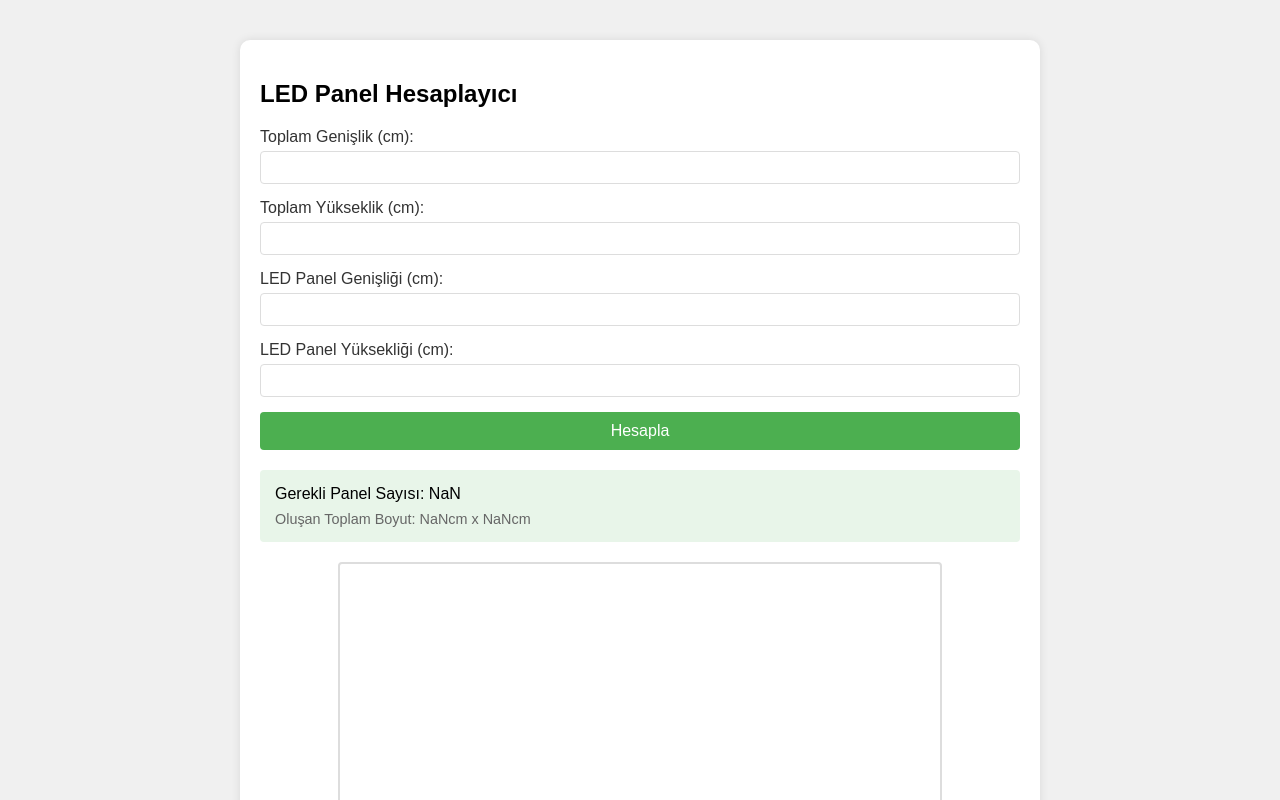
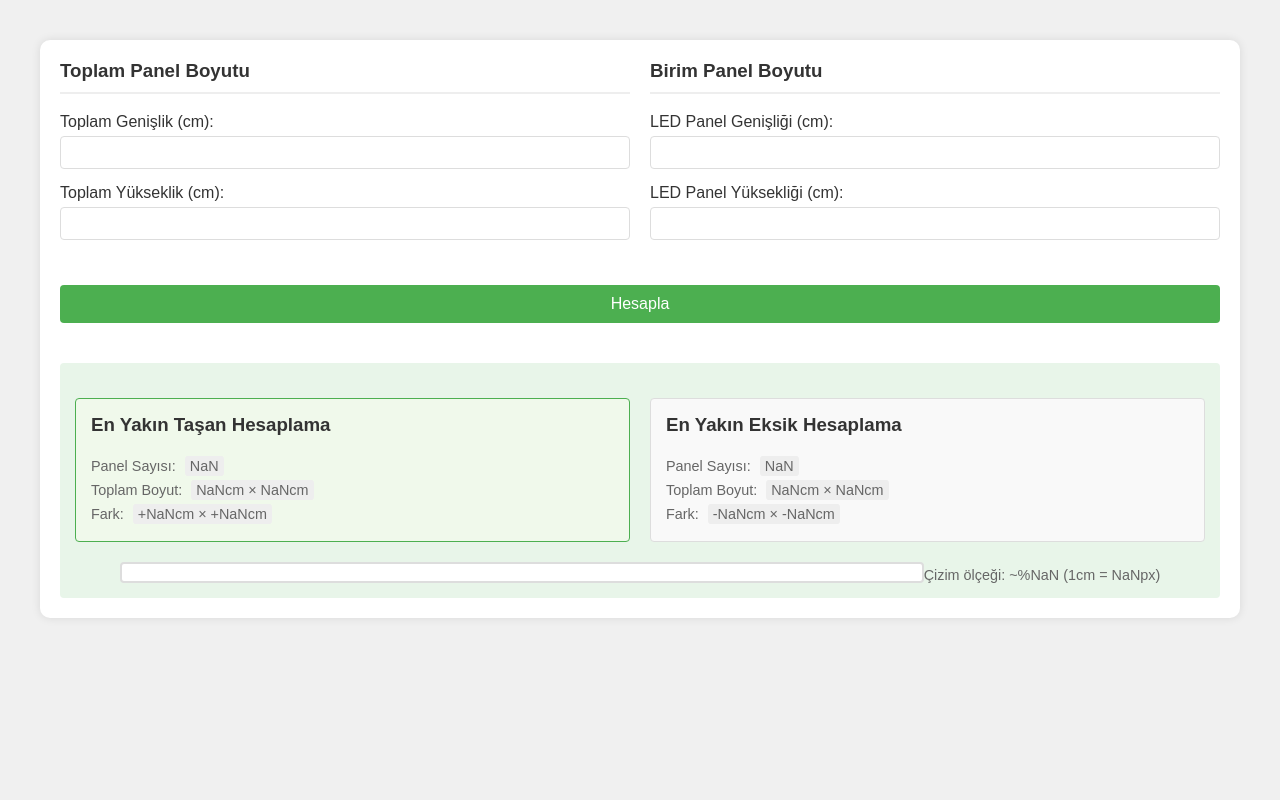
Before and after one commit to Glue7659/AI, a plain HTML site: page Ledpanel.html in a window 1280 px wide. Both pictures are taken after a click on the button "Hesapla". Shown: the top 800 px of the page. Drawn offline with Linux system fonts and the light colour scheme.

Commit message:
Update Ledpanel.html

```diff
--- a/Ledpanel.html
+++ b/Ledpanel.html
@@ -6,7 +6,7 @@
     <style>
         body {
             font-family: Arial, sans-serif;
-            max-width: 800px;
+            max-width: 1200px;
             margin: 20px auto;
             padding: 20px;
             background-color: #f0f0f0;
@@ -17,6 +17,9 @@
             padding: 20px;
             border-radius: 10px;
             box-shadow: 0 0 10px rgba(0,0,0,0.1);
+            display: flex;
+            flex-wrap: wrap;
+            gap: 20px;
         }
 
         .input-group {
@@ -46,6 +49,7 @@
             cursor: pointer;
             width: 100%;
             font-size: 16px;
+            margin-top: 10px;
         }
 
         button:hover {
@@ -58,17 +62,53 @@
             background-color: #e8f5e9;
             border-radius: 4px;
             display: none;
+            width: 100%;
         }
 
-        #canvasContainer {
+        .result-group {
+            display: flex;
+            gap: 20px;
+            margin-top: 20px;
+        }
+
+        .result-box {
+            flex: 1;
+            padding: 15px;
+            background-color: #f9f9f9;
+            border-radius: 4px;
+            border: 1px solid #ddd;
+            cursor: pointer;
+            transition: all 0.2s;
+        }
+
+        .result-box:hover {
+            transform: translateY(-2px);
+            box-shadow: 0 2px 8px rgba(0,0,0,0.1);
+        }
+
+        .result-box.active {
+            border-color: #4CAF50;
+            background-color: #f0f9eb;
+        }
+
+        .result-box h3 {
+            margin-top: 0;
+            color: #333;
+        }
+
+        .canvas-container {
             margin-top: 20px;
             text-align: center;
+            width: 100%;
+            display: flex;
+            justify-content: center;
         }
 
         canvas {
             border: 2px solid #ddd;
             border-radius: 4px;
             background-color: #fff;
+            max-width: 100%;
         }
 
         .scale-info {
@@ -77,128 +117,190 @@
             margin-top: 5px;
         }
 
-        .warning {
-            color: #d32f2f;
-            background-color: #ffebee;
-            padding: 10px;
-            border-radius: 4px;
-            margin-top: 10px;
-            font-size: 0.9em;
-            border: 1px solid #ffcdd2;
+        .form-group {
+            flex: 1;
+            min-width: 300px;
         }
 
-        .dimension-info {
+        .form-group h3 {
+            margin-top: 0;
+            color: #333;
+            padding-bottom: 10px;
+            border-bottom: 2px solid #eee;
+        }
+
+        .dimension-details {
             margin-top: 8px;
             font-size: 0.9em;
             color: #666;
+        }
+
+        .dimension-details span {
+            display: inline-block;
+            margin: 2px 5px;
+            padding: 2px 5px;
+            background: #eee;
+            border-radius: 3px;
         }
     </style>
 </head>
 <body>
     <div class="calculator">
-        <h2>LED Panel Hesaplayıcı</h2>
-
+        <div class="form-group">
+            <h3>Toplam Panel Boyutu</h3>
             <div class="input-group">
                 <label>Toplam Genişlik (cm):</label>
                 <input type="number" id="totalWidth" step="0.1">
             </div>
-
             <div class="input-group">
                 <label>Toplam Yükseklik (cm):</label>
                 <input type="number" id="totalHeight" step="0.1">
             </div>
+        </div>
 
+        <div class="form-group">
+            <h3>Birim Panel Boyutu</h3>
             <div class="input-group">
                 <label>LED Panel Genişliği (cm):</label>
                 <input type="number" id="panelWidth" step="0.1">
             </div>
-
             <div class="input-group">
                 <label>LED Panel Yüksekliği (cm):</label>
                 <input type="number" id="panelHeight" step="0.1">
+            </div>
         </div>
 
         <button onclick="calculatePanels()">Hesapla</button>
 
         <div class="result" id="result">
-            Gerekli Panel Sayısı: <span id="count">0</span>
-            <div id="dimensionInfo"></div>
-            <div id="warningMessage"></div>
+            <div class="result-group">
+                <div class="result-box" id="overflowResult" onclick="showDrawing('overflow')">
+                    <h3>En Yakın Taşan Hesaplama</h3>
+                    <div class="dimension-details">
+                        <div>Panel Sayısı: <span id="overflowCount">0</span></div>
+                        <div>Toplam Boyut: <span id="overflowDimensions">0cm × 0cm</span></div>
+                        <div>Fark: <span id="overflowDifference">+0cm × +0cm</span></div>
+                    </div>
+                </div>
+                <div class="result-box" id="underflowResult" onclick="showDrawing('underflow')">
+                    <h3>En Yakın Eksik Hesaplama</h3>
+                    <div class="dimension-details">
+                        <div>Panel Sayısı: <span id="underflowCount">0</span></div>
+                        <div>Toplam Boyut: <span id="underflowDimensions">0cm × 0cm</span></div>
+                        <div>Fark: <span id="underflowDifference">-0cm × -0cm</span></div>
+                    </div>
+                </div>
             </div>
 
-        <div id="canvasContainer">
-            <canvas id="panelCanvas" width="600" height="400"></canvas>
+            <div class="canvas-container">
+                <canvas id="panelCanvas" width="800" height="400"></canvas>
                 <div class="scale-info" id="scaleInfo"></div>
+            </div>
         </div>
     </div>
 
     <script>
         const canvas = document.getElementById('panelCanvas');
         const ctx = canvas.getContext('2d');
+        let currentCalculation = null;
+        let calculations = {};
 
         function calculatePanels() {
-            // Değerleri alma
             const totalWidth = parseFloat(document.getElementById('totalWidth').value);
             const totalHeight = parseFloat(document.getElementById('totalHeight').value);
             const panelWidth = parseFloat(document.getElementById('panelWidth').value);
             const panelHeight = parseFloat(document.getElementById('panelHeight').value);
 
-            // Hata kontrolü
             if([totalWidth, totalHeight, panelWidth, panelHeight].some(v => v <= 0)) {
                 alert("Lütfen tüm alanlara 0'dan büyük değerler giriniz!");
                 return;
             }
 
-            // Hesaplamalar
-            const panelsWidth = Math.ceil(totalWidth / panelWidth);
-            const panelsHeight = Math.ceil(totalHeight / panelHeight);
-            const totalPanels = panelsWidth * panelsHeight;
+            // Hesaplamaları yap
+            calculations = {
+                overflow: calculateDimensions(totalWidth, totalHeight, panelWidth, panelHeight, 'ceil'),
+                underflow: calculateDimensions(totalWidth, totalHeight, panelWidth, panelHeight, 'floor')
+            };
 
-            // Gerçek boyut hesaplamaları
-            const actualWidth = panelsWidth * panelWidth;
-            const actualHeight = panelsHeight * panelHeight;
-            const widthDiff = actualWidth - totalWidth;
-            const heightDiff = actualHeight - totalHeight;
+            // Sonuçları göster
+            updateResultDisplay();
+            document.getElementById('result').style.display = 'block';
 
-            // Boyut bilgilerini hazırla
-            let dimensionHTML = `
-                <div class="dimension-info">
-                    Oluşan Toplam Boyut: ${actualWidth.toFixed(1)}cm x ${actualHeight.toFixed(1)}cm
-                </div>
-            `;
-
-            // Uyarı mesajını hazırla
-            let warningHTML = '';
-            if(widthDiff > 0 || heightDiff > 0) {
-                warningHTML = `
-                    <div class="warning">
-                        ⚠️ Hedef boyuttan fark:
-                        ${widthDiff > 0 ? `Genişlikte +${widthDiff.toFixed(1)}cm` : ''}
-                        ${heightDiff > 0 ? `Yükseklikte +${heightDiff.toFixed(1)}cm` : ''}
-                    </div>
-                `;
+            // Varsayılan olarak taşan hesaplamayı göster
+            showDrawing('overflow');
         }
 
-            // Sonucu gösterme
-            document.getElementById('count').textContent = totalPanels;
-            document.getElementById('dimensionInfo').innerHTML = dimensionHTML;
-            document.getElementById('warningMessage').innerHTML = warningHTML;
-            document.getElementById('result').style.display = 'block';
+        function calculateDimensions(totalW, totalH, panelW, panelH, method) {
+            const calcMethod = method === 'ceil' ? Math.ceil : Math.floor;
 
-            // Çizimi yap
-            drawPanels(totalWidth, totalHeight, panelWidth, panelHeight, panelsWidth, panelsHeight);
+            const cols = calcMethod(totalW / panelW);
+            const rows = calcMethod(totalH / panelH);
+            const actualW = cols * panelW;
+            const actualH = rows * panelH;
+
+            return {
+                cols,
+                rows,
+                totalPanels: cols * rows,
+                actualW,
+                actualH,
+                diffW: actualW - totalW,
+                diffH: actualH - totalH
+            };
+        }
+
+        function updateResultDisplay() {
+            // Taşan hesaplama
+            document.getElementById('overflowCount').textContent = calculations.overflow.totalPanels;
+            document.getElementById('overflowDimensions').textContent =
+                `${calculations.overflow.actualW.toFixed(1)}cm × ${calculations.overflow.actualH.toFixed(1)}cm`;
+            document.getElementById('overflowDifference').textContent =
+                `+${calculations.overflow.diffW.toFixed(1)}cm × +${calculations.overflow.diffH.toFixed(1)}cm`;
+
+            // Eksik hesaplama
+            document.getElementById('underflowCount').textContent = calculations.underflow.totalPanels;
+            document.getElementById('underflowDimensions').textContent =
+                `${calculations.underflow.actualW.toFixed(1)}cm × ${calculations.underflow.actualH.toFixed(1)}cm`;
+            document.getElementById('underflowDifference').textContent =
+                `-${(calculations.underflow.diffW * -1).toFixed(1)}cm × -${(calculations.underflow.diffH * -1).toFixed(1)}cm`;
+        }
+
+        function showDrawing(type) {
+            currentCalculation = type;
+
+            // Active state yönetimi
+            document.querySelectorAll('.result-box').forEach(box =>
+                box.classList.remove('active'));
+            document.getElementById(`${type}Result`).classList.add('active');
+
+            // Çizimi güncelle
+            drawPanels(
+                calculations[type].actualW,
+                calculations[type].actualH,
+                parseFloat(document.getElementById('panelWidth').value),
+                parseFloat(document.getElementById('panelHeight').value),
+                calculations[type].cols,
+                calculations[type].rows
+            );
         }
 
         function drawPanels(totalW, totalH, panelW, panelH, cols, rows) {
-            // Canvas'ı temizle
             ctx.clearRect(0, 0, canvas.width, canvas.height);
 
+            // Dinamik canvas boyutlandırma
+            const containerWidth = canvas.parentElement.offsetWidth;
+            const aspectRatio = totalW / totalH;
+            const maxHeight = 400;
+
+            canvas.width = Math.min(containerWidth - 40, 800);
+            canvas.height = Math.min(canvas.width / aspectRatio, maxHeight);
+
             // Ölçek hesapla
-            const scaleW = canvas.width / totalW;
-            const scaleH = canvas.height / totalH;
+            const padding = 20;
+            const scaleW = (canvas.width - 2 * padding) / totalW;
+            const scaleH = (canvas.height - 2 * padding) / totalH;
             const scale = Math.min(scaleW, scaleH);
 
-            // Çizim boyutlarını hesapla
             const drawWidth = totalW * scale;
             const drawHeight = totalH * scale;
 
@@ -207,28 +309,27 @@
             const offsetY = (canvas.height - drawHeight) / 2;
 
             // Panelleri çiz
-            ctx.strokeStyle = '#333';
+            ctx.strokeStyle = '#4CAF50';
             ctx.lineWidth = 1;
 
             for(let i = 0; i < cols; i++) {
                 for(let j = 0; j < rows; j++) {
                     const x = offsetX + (i * panelW * scale);
                     const y = offsetY + (j * panelH * scale);
-                    const width = panelW * scale;
-                    const height = panelH * scale;
 
-                    // Panel çerçevesi
-                    ctx.strokeRect(x, y, width, height);
+                    ctx.strokeRect(x, y, panelW * scale, panelH * scale);
 
-                    // Panel numarası
+                    // Panel numaralandırma
+                    if(panelW * scale > 30 && panelH * scale > 20) {
                         ctx.fillStyle = '#666';
-                    ctx.font = `${Math.min(12, width*0.3)}px Arial`;
+                        ctx.font = `${Math.min(14, panelW * scale * 0.15)}px Arial`;
                         ctx.textAlign = 'center';
                         ctx.fillText(
                             `${i+1}x${j+1}`,
-                        x + width/2,
-                        y + height/2 + 5
+                            x + (panelW * scale)/2,
+                            y + (panelH * scale)/2 + 5
                         );
+                    }
                 }
             }
 
```
Lines whose indentation alone changed are shown as unchanged.
